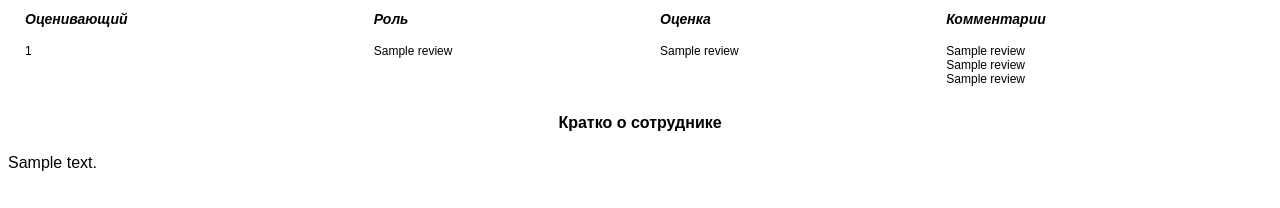
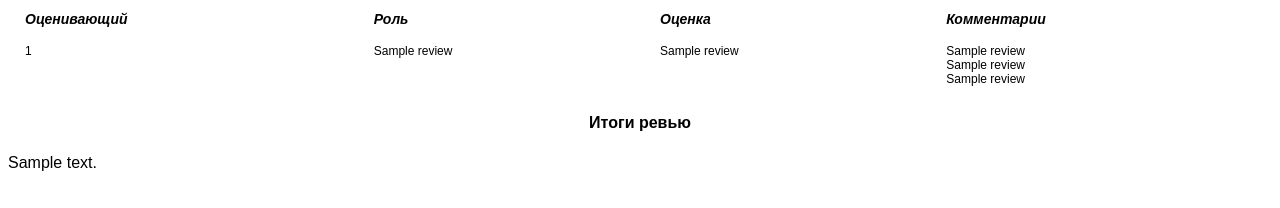
Before and after one commit to gagpa/PerformanceReview__mark, a Python web app: template templates/hr_report_template.html in a window 1280 px wide. Shown: the part 592-800 px from the top of the page. Run offline with Jinja, Linux system fonts and the light colour scheme; the template is opened without the code that fills it: most values are stand-ins (such as "Sample title", 1, 10 or a date in 2020).

Commit message:
Изменены названия итогов в шаблонах

```diff
--- a/templates/hr_report_template.html
+++ b/templates/hr_report_template.html
@@ -95,7 +95,7 @@
     </tr>
     {% endfor %}
 </table>
-<h4>Кратко о сотруднике</h4>
+<h4>Итоги ревью</h4>
 <p>{{summary}}</p>
 </body>
 </html>
```
